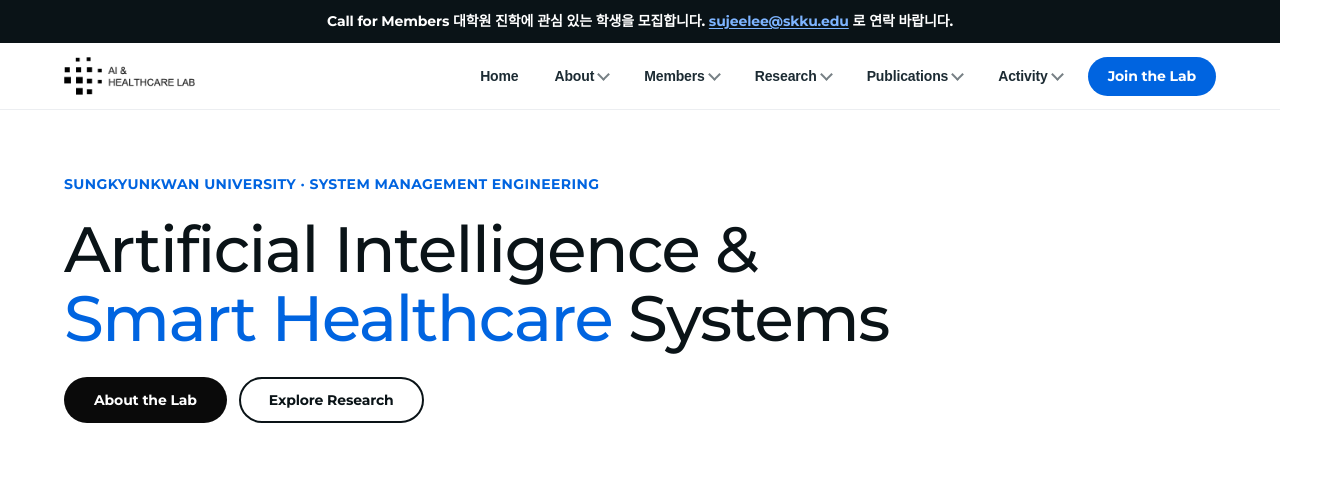
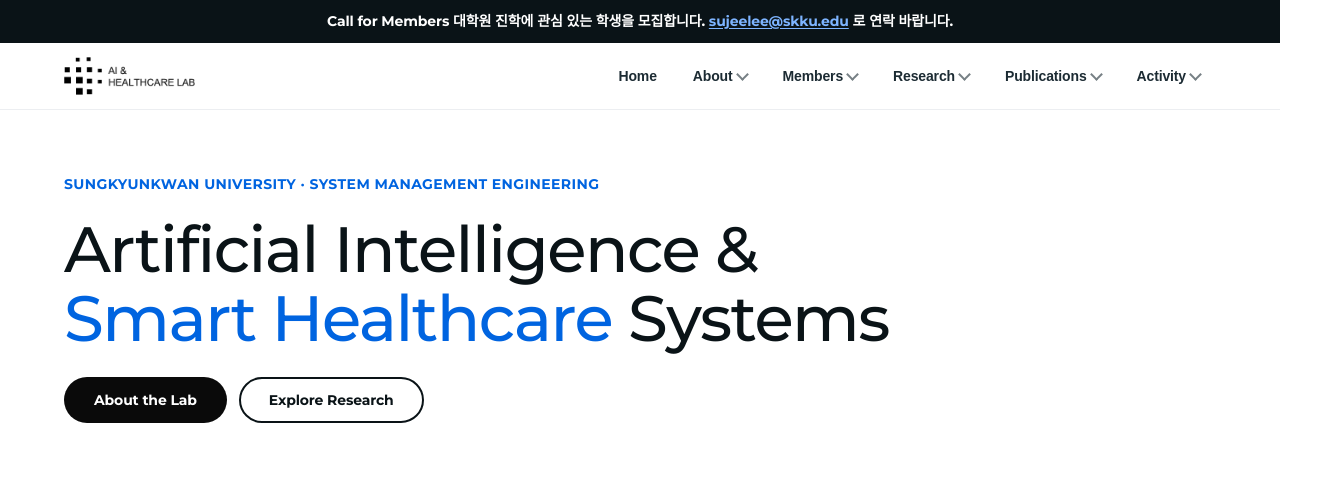
Before and after one commit to skku-aihclab/aihc-lab, a plain HTML site: page index.html in a window 1280 px wide. Shown: the top 497 px of the page, 1331 px wide, since content can reach past the window. Drawn offline with Linux system fonts and the light colour scheme; a web font is replaced by a local one.

Commit message:
우측 상단 및 모바일 메뉴 Join the Lab 버튼 삭제

```diff
--- a/index.html
+++ b/index.html
@@ -413,7 +413,6 @@
           <a data-go="activity" data-scroll="ac-album">Album</a>
         </div>
       </div>
-      <a class="nav-cta" href="mailto:sujeelee@skku.edu">Join the Lab</a>
     </nav>
     <button class="hamburger" id="hamburger" aria-label="menu"><span></span><span></span><span></span></button>
   </div>
@@ -430,7 +429,6 @@
     <div class="dgroup"><button class="dtoggle">Research <span>+</span></button><div class="dsub"><a data-go="research" data-scroll="r-areas">Research Areas</a><a data-go="research" data-scroll="r-projects">Projects</a><a data-go="research" data-scroll="r-courses">Courses</a></div></div>
     <div class="dgroup"><button class="dtoggle">Publications <span>+</span></button><div class="dsub"><a data-go="publications" data-tab="all">All Papers</a><a data-go="publications" data-tab="journal">International Journals</a><a data-go="publications" data-tab="conf">Conferences</a><a data-go="publications" data-tab="prog">In Progress</a></div></div>
     <div class="dgroup"><button class="dtoggle">Activity <span>+</span></button><div class="dsub"><a data-go="activity" data-scroll="ac-news">News</a><a data-go="activity" data-scroll="ac-seminar">Seminar</a><a data-go="activity" data-scroll="ac-album">Album</a></div></div>
-    <a class="btn btn-cobalt" href="mailto:sujeelee@skku.edu" style="width:100%;justify-content:center;margin-top:16px">Join the Lab</a>
   </div>
 </div>
 
```
Also changed, not shown: 2025추계2.png (added), 2025추계3.jpg (added), 2025추계4.jpg (added), 2025춘계1.png (added), 1 other file.
